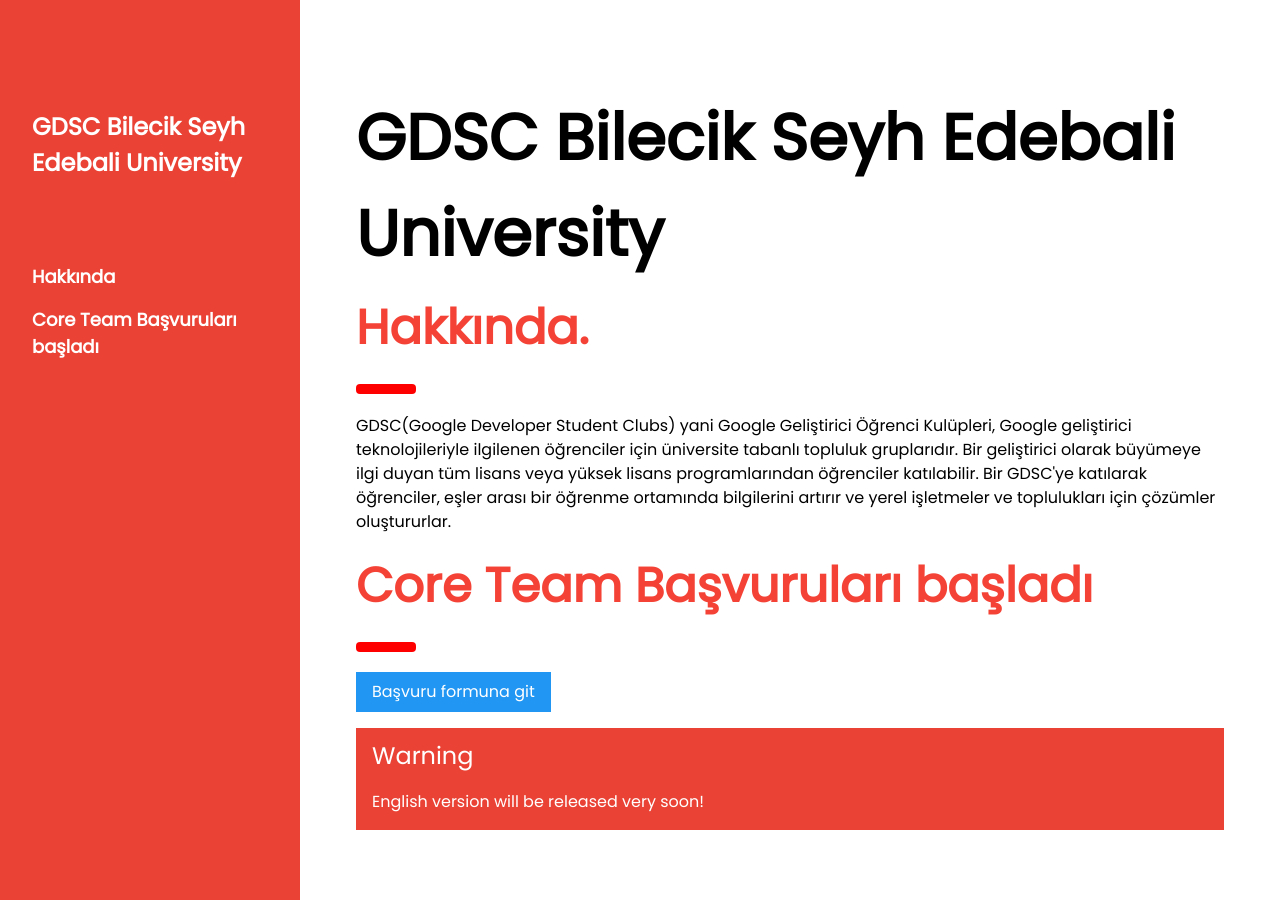
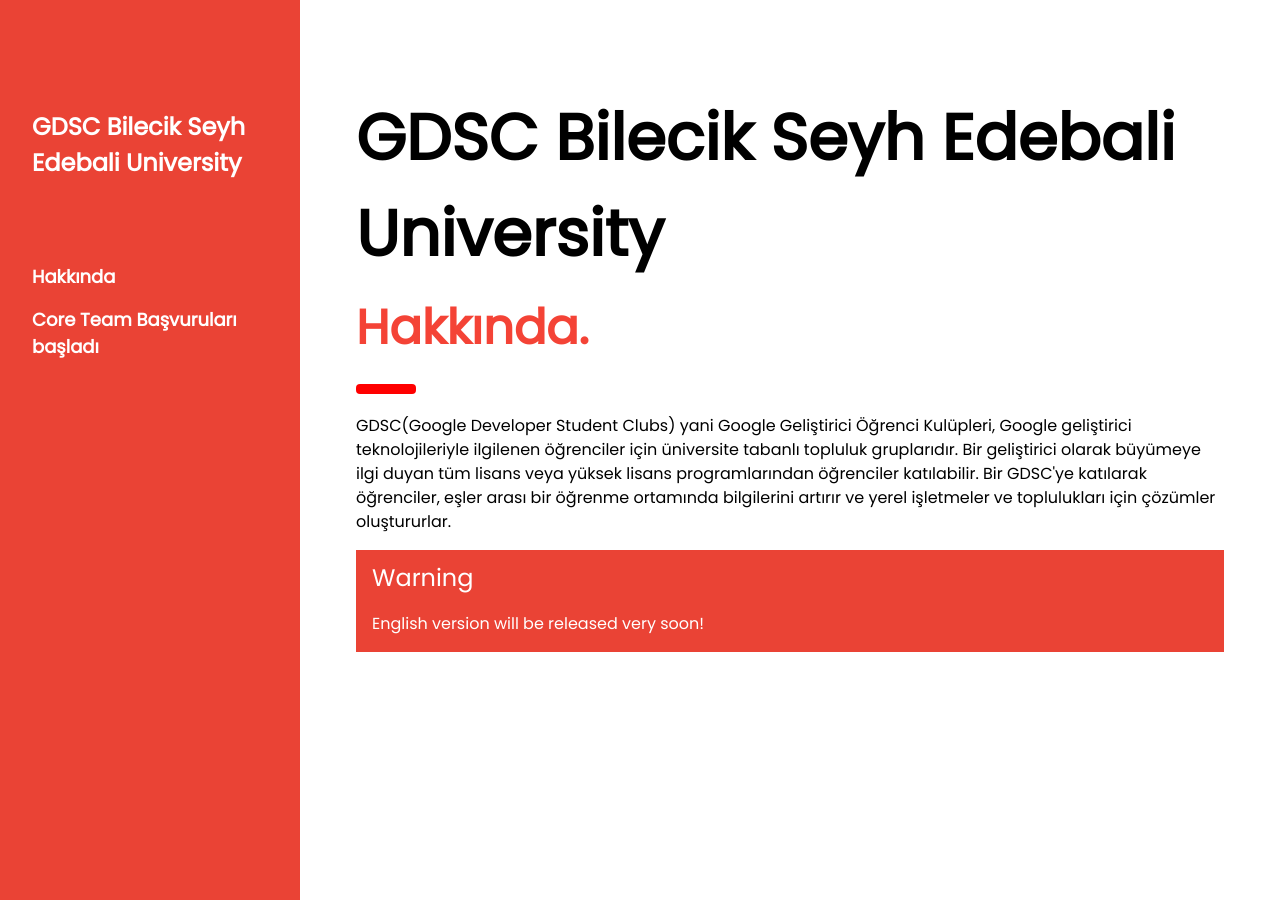
Before and after one commit to gdscbilecik/gdscbilecik.github.io, a Jekyll site: the page built from index.html, in a window 1280 px wide and 900 px high. Built offline with Jekyll 4.4.1, drawn with Linux system fonts in a browser that asks for light colours.

Commit message:
basvuru kaldirildi

```diff
--- a/index.html
+++ b/index.html
@@ -74,12 +74,6 @@
         çözümler oluştururlar.
     </p>
 
-    <h1 class="w3-xxxlarge w3-text-red" id="coreteam"><b>Core Team Başvuruları başladı</b></h1>
-    <hr style="width: 50px; border: 5px solid red" class="w3-round" />
-    <a class="w3-btn w3-blue" href="https://forms.gle/XLzdT5fGUCGEkuf9A" target="_blank">
-        Başvuru formuna git
-    </a>
-
     <div class="w3-panel w3-red">
         <h3>Warning</h3>
         <p>English version will be released very soon!</p>
```
Also changed, not shown: Gemfile.lock.
